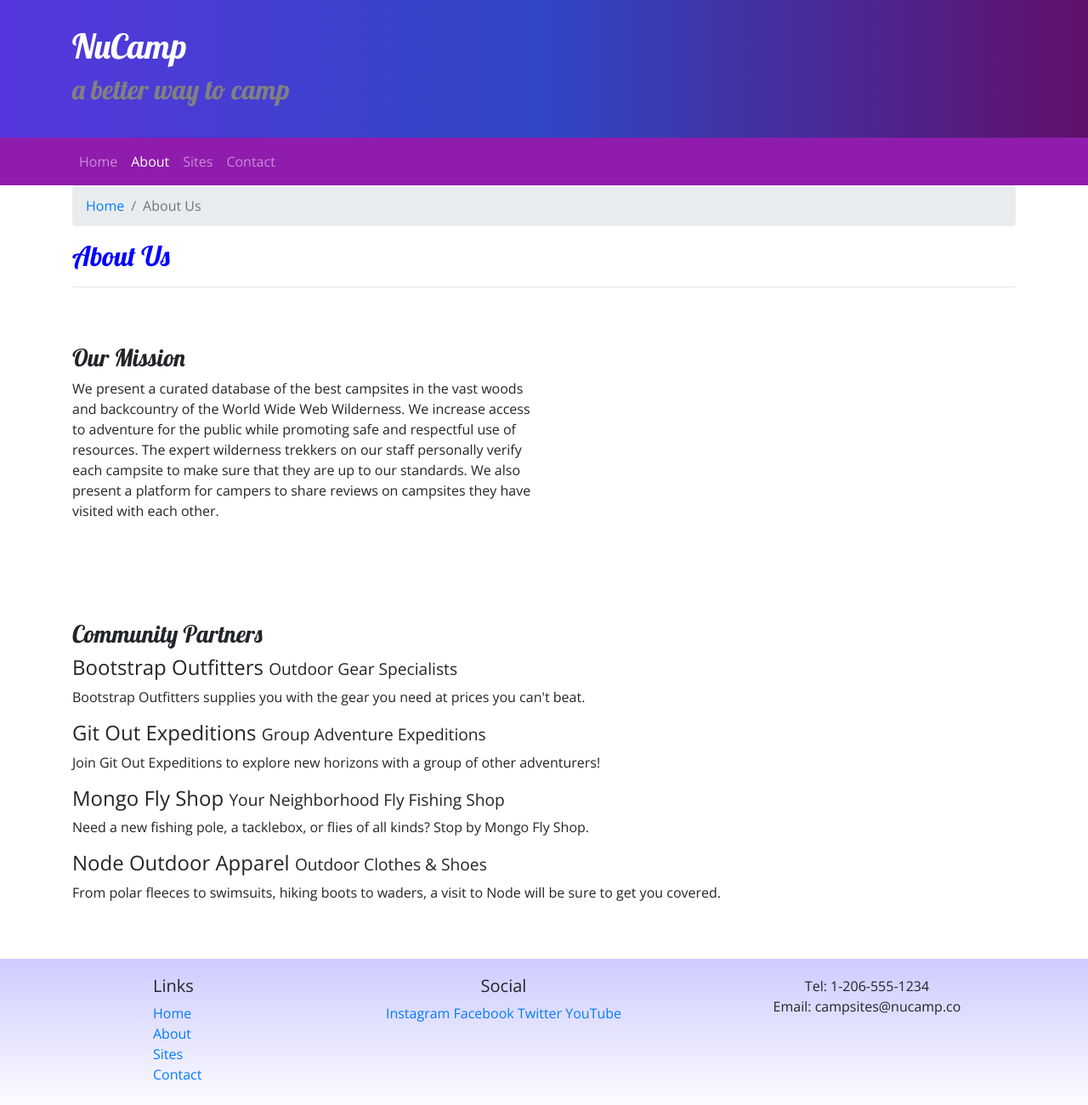
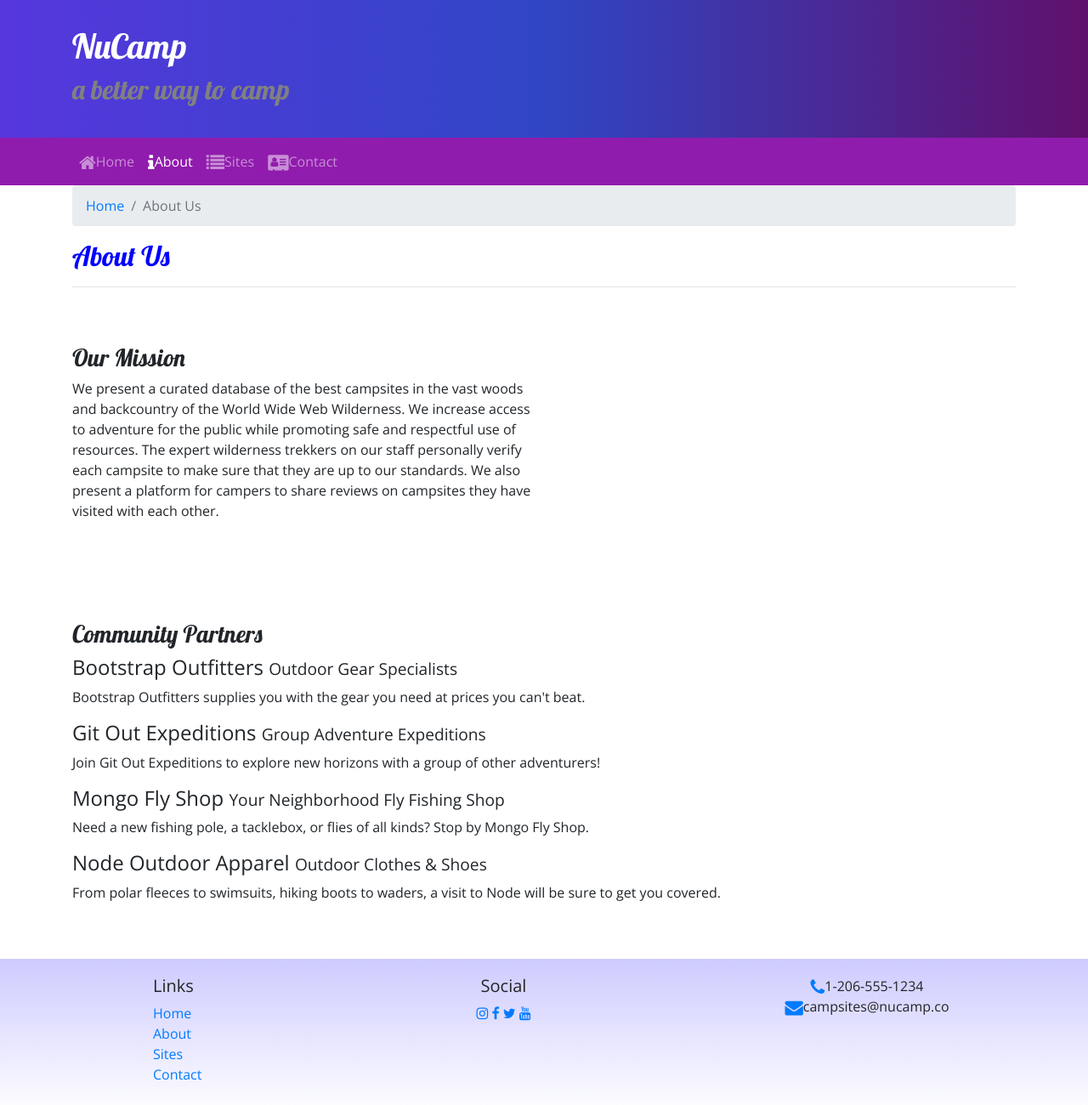
Before and after one commit to EdoMugen/bootsrap, a website: page aboutus.html in a window 1280 px wide. Shown: the whole page at 85% size. Drawn offline with nearby package versions, Linux system fonts and the light colour scheme.

Commit message:
added fonts and icons

```diff
--- a/aboutus.html
+++ b/aboutus.html
@@ -10,6 +10,7 @@
     <link rel="stylesheet" href="node_modules/bootstrap/dist/css/bootstrap.min.css" />
 
     <!-- Additional CSS must be placed after Bootstrap CSS -->
+    <link rel="stylesheet" href="node_modules/font-awesome/css/font-awesome.min.css" />
     <link rel="stylesheet" href="https://fonts.googleapis.com/css?family=Lobster|Open+Sans" />
     <link rel="stylesheet" href="css/styles.css" />
 
@@ -17,7 +18,6 @@
 </head>
 
 <body>
-
     <header class="jumbotron jumbotron-fluid">
         <div class="container">
             <div class="row">
@@ -36,10 +36,10 @@
             </button>
             <div class="collapse navbar-collapse" id="#nucampNavbar">
                 <ul class="navbar-nav">
-                    <li class="nav-item"><a class="nav-link" href="index.html">Home</a></li>
-                    <li class="nav-item active"><a class="nav-link" href="#">About</a></li>
-                    <li class="nav-item"><a class="nav-link" href="#">Sites</a></li>
-                    <li class="nav-item"><a class="nav-link" href="#">Contact</a></li>
+                    <li class="nav-item"><a class="nav-link" href="index.html"><i class="fa fa-home fa-lg"></i>Home</a></li>
+                    <li class="nav-item active"><a class="nav-link" href="#"><i class="fa fa-info fa-lg"></i>About</a></li>
+                    <li class="nav-item"><a class="nav-link" href="#"><i class="fa fa-list fa-lg"></i>Sites</a></li>
+                    <li class="nav-item"><a class="nav-link" href="#"><i class="fa fa-address-card fa-lg"></i>Contact</a></li>
                 </ul>
             </div>
         </div>
@@ -49,9 +49,7 @@
         <div class="row">
             <div class="col">
                 <ol class="breadcrumb">
-                    <li class="breadcrumb-item">
-                        <a href="index.html">Home</a>
-                    </li>
+                    <li class="breadcrumb-item"><a href="index.html">Home</a></li>
                     <li class="breadcrumb-item active">About Us</li>
                 </ol>
                 <h2>About Us</h2>
@@ -62,11 +60,15 @@
         <div class="row row-content">
             <div class="col-sm-6">
                 <h3>Our Mission</h3>
-                <p>We present a curated database of the best campsites in the vast woods and backcountry of the World
-                    Wide Web Wilderness. We increase access to adventure for the public while promoting safe and
-                    respectful use of resources. The expert wilderness trekkers on our staff personally verify each
-                    campsite to make sure that they are up to our standards. We also present a platform for campers to
-                    share reviews on campsites they have visited with each other.</p>
+                <p>
+                    We present a curated database of the best campsites in the vast
+                    woods and backcountry of the World Wide Web Wilderness. We increase
+                    access to adventure for the public while promoting safe and
+                    respectful use of resources. The expert wilderness trekkers on our
+                    staff personally verify each campsite to make sure that they are up
+                    to our standards. We also present a platform for campers to share
+                    reviews on campsites they have visited with each other.
+                </p>
             </div>
         </div>
 
@@ -74,14 +76,29 @@
             <div class="col">
                 <h3>Community Partners</h3>
                 <h4>Bootstrap Outfitters <small>Outdoor Gear Specialists</small></h4>
-                <p class="d-none d-sm-block">Bootstrap Outfitters supplies you with the gear you need at prices you can't beat.</p>
-                <h4>Git Out Expeditions <small>Group Adventure Expeditions</small></h4>
-                <p class="d-none d-sm-block">Join Git Out Expeditions to explore new horizons with a group of other adventurers!</p>
-                <h4>Mongo Fly Shop <small>Your Neighborhood Fly Fishing Shop</small></h4>
-                <p class="d-none d-sm-block">Need a new fishing pole, a tacklebox, or flies of all kinds? Stop by Mongo Fly Shop.</p>
+                <p class="d-none d-sm-block">
+                    Bootstrap Outfitters supplies you with the gear you need at prices
+                    you can't beat.
+                </p>
+                <h4>
+                    Git Out Expeditions <small>Group Adventure Expeditions</small>
+                </h4>
+                <p class="d-none d-sm-block">
+                    Join Git Out Expeditions to explore new horizons with a group of
+                    other adventurers!
+                </p>
+                <h4>
+                    Mongo Fly Shop <small>Your Neighborhood Fly Fishing Shop</small>
+                </h4>
+                <p class="d-none d-sm-block">
+                    Need a new fishing pole, a tacklebox, or flies of all kinds? Stop by
+                    Mongo Fly Shop.
+                </p>
                 <h4>Node Outdoor Apparel <small>Outdoor Clothes & Shoes</small></h4>
-                <p class="d-none d-sm-block">From polar fleeces to swimsuits, hiking boots to waders, a visit to Node will be sure to get you
-                    covered.</p>
+                <p class="d-none d-sm-block">
+                    From polar fleeces to swimsuits, hiking boots to waders, a visit to
+                    Node will be sure to get you covered.
+                </p>
             </div>
         </div>
     </div>
@@ -92,32 +109,30 @@
                 <div class="col-4 col-sm-2 offset-1">
                     <h5>Links</h5>
                     <ul class="list-unstyled">
-                        <li><a href="index.html">Home</a></li>
-                        <li><a href="#">About</a></li>
+                        <li><a href="#">Home</a></li>
+                        <li><a href="aboutus.html">About</a></li>
                         <li><a href="#">Sites</a></li>
                         <li><a href="#">Contact</a></li>
                     </ul>
                 </div>
                 <div class="col-6 col-sm-5 text-center">
                     <h5>Social</h5>
-                    <a href="http://instagram.com/">Instagram</a>
-                    <a href="http://facebook.com/">Facebook</a>
-                    <a href="http://twitter.com/">Twitter</a>
-                    <a href="http://youtube.com/">YouTube</a>
+                    <a href="http://instagram.com/"><i class="fa fa-instagram"></i></a>
+                    <a href="http://facebook.com/"><i class="fa fa-facebook"></i></a>
+                    <a href="http://twitter.com/"><i class="fa fa-twitter"></i></a>
+                    <a href="http://youtube.com/"><i class="fa fa-youtube"></i></a>
                 </div>
                 <div class="col-sm-4 text-center">
-                    Tel: 1-206-555-1234<br />
-                    Email: campsites@nucamp.co
+                    <i class="fa fa-phone fa-lg text-primary"></i>1-206-555-1234<br />
+                    <i class="fa fa-envelope fa-lg text-primary"></i>campsites@nucamp.co
                 </div>
             </div>
         </div>
     </footer>
-
     <!-- jQuery must come first, then Popper.js, then the Bootstrap JavaScript plugins.-->
     <script src="node_modules/jquery/dist/jquery.slim.min.js"></script>
     <script src="node_modules/popper.js/dist/umd/popper.min.js"></script>
     <script src="node_modules/bootstrap/dist/js/bootstrap.min.js"></script>
-
 </body>
 
 </html>
```
Also changed, not shown: index.html (+11 -10 lines).
